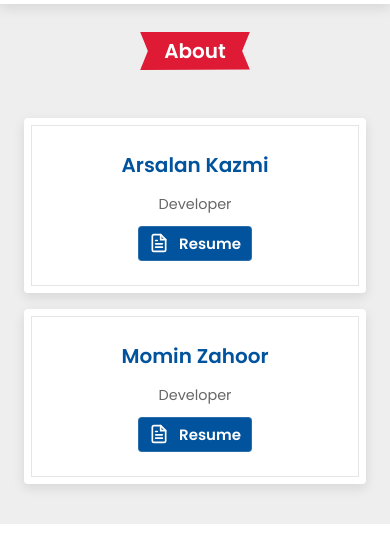
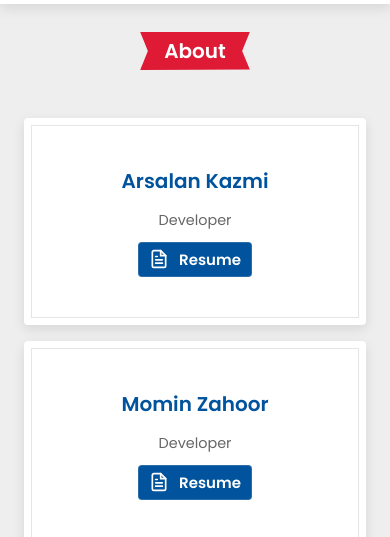
Before and after one commit to CodeWithMomin/Padhle-bhai, a plain HTML site: page about.html in a window 390 px wide. Shown: the part 64-601 px from the top of the page. Drawn offline with Linux system fonts and the light colour scheme.

Commit message:
updated responsive design

```diff
--- a/css/style.css
+++ b/css/style.css
@@ -547,6 +547,10 @@ section {
         font-size: 2rem;
     }
 
+    .review .review-slider .box {
+        padding: 6rem 2rem;
+    }
+
     .footer {
         text-align: center;
     }
```
